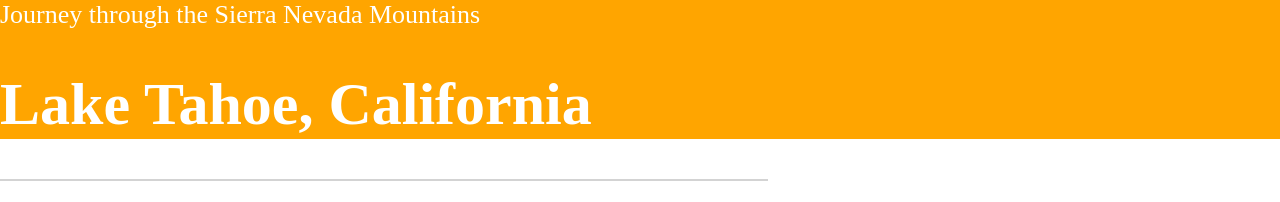
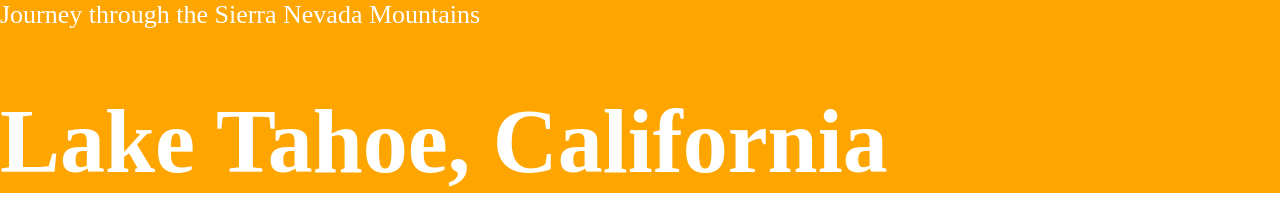
Before and after one commit to KonPed/Lake-Tahoe-Website, a plain HTML site: page index.html in a window 1280 px wide. Shown: the top 202 px of the page. Drawn offline with Linux system fonts and the light colour scheme.

Commit message:
added em instead of px in body, title and h1 elements

```diff
--- a/css/style.css
+++ b/css/style.css
@@ -1,7 +1,7 @@
 body {
   color: #878787;
   margin: 0;
-  font-size: 150%;
+  font-size: 1em; /* default value of body 16 px or 1em */
 }
 
 .main-header {
@@ -10,11 +10,11 @@ body {
 
 .title {
   color: white;
-  font-size: 26px;
+  font-size: 1.625em; /* 26px/16px = 1.625em */
 }
 
 h1 {
-  font-size: 60px;
+  font-size: 5.625em; /* 90px/16px = 5.625em */
   color: white;
 }
 
```
